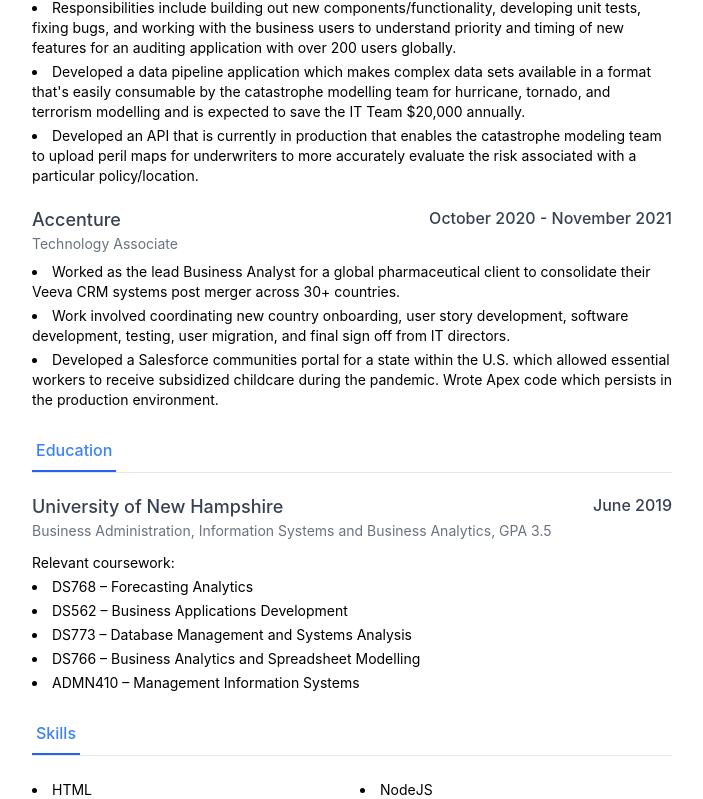
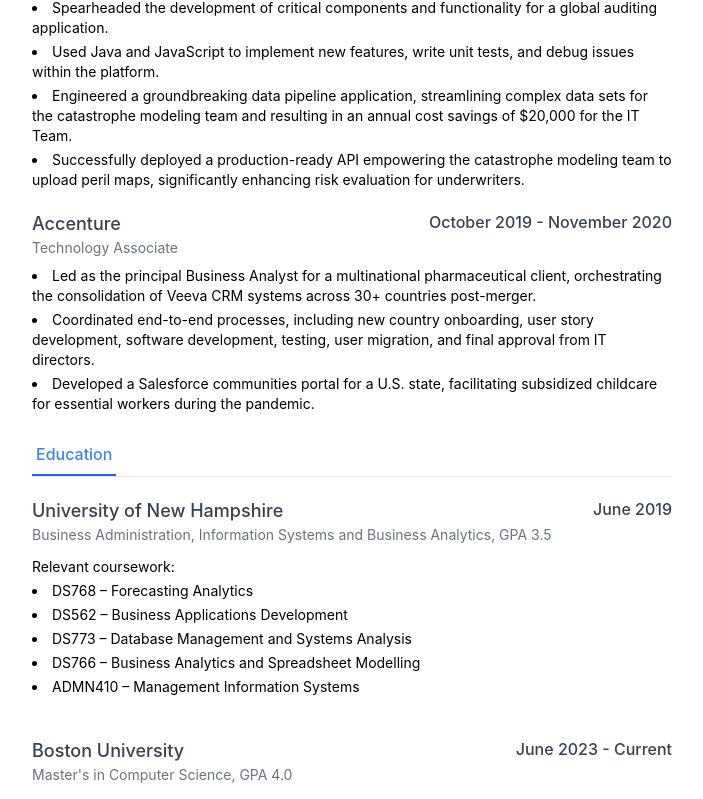
Before and after one commit to bryceschultz/resume, a React (Create React App) app: page / in a window 1280 px wide. Shown: the part 395-1194 px from the top of the page, without its empty margins (288-991 px from the left). Built offline with nearby package versions, Linux system fonts and the light colour scheme; what @fortawesome/fontawesome would draw is missing.

Commit message:
adding masters degree and updating job descriptions

```diff
--- a/src/components/Card/CardRotatingContainer.jsx
+++ b/src/components/Card/CardRotatingContainer.jsx
@@ -9,6 +9,7 @@
     const displayLastExperience = () => {
         setActiveCard(children[activeCard.props.id - 1])
     }
+
     return (
         <div className="experience-cards">
         {( activeCard.props.id !== 0 ) ? (
--- /dev/null
+++ b/src/components/Card/EducationCard/EducationCard.jsx
@@ -0,0 +1,22 @@
+const EducationCard = ({school, major, gpa, logo}) => {
+    const gpaWidthBar = ((gpa / 4) * 100);
+
+    return (
+        <div style={{maxWidth:"500px"}}>
+        <img src={logo} />
+        <div className="gpa-details">
+        <p className="text-elem shrink-0 text-left text-gray-700 text-3xl font-semibold z-10">{gpa.toFixed(1)}</p>
+        <div class="progress-bar">
+        <div class="relative flex flex-wrap items-center w-full bg-blue-100 h-2 rounded-lg">
+        <div class="bg-blue-500 flex-col h-full rounded-lg" style={{width: `${gpaWidthBar}%`, transition: "all 2s ease 0s"}}>
+            </div>
+            </div>
+            </div>
+        <p className="text-elem shrink-0 mt-0 text-left text-gray-500 text-sm font-normal z-10">{major}</p>
+        <p className="text-elem shrink-0 mt-0 text-left text-gray-500 text-sm font-normal z-10">{school}</p>
+        </div>
+        </div>
+    )
+}
+
+export default EducationCard
--- a/src/components/Card/Card.jsx
+++ b/src/components/Card/ExperienceCard/ExperienceCard.jsx
@@ -1,7 +1,7 @@
 import { useState } from 'react';
-import './Card.scss';
+import './ExperienceCard.scss';
 
-const Card = ({image, title, company, highlightedWork}) => {
+const ExperienceCard = ({image, title, company, highlightedWork}) => {
     const [showModal, setShowModal] = useState(false);
 
     return (
@@ -28,7 +28,7 @@
                             <h3 className="text-xl font-medium text-gray-900 dark:text-white">While at {company}</h3>
                         </div>
                         <div className="p-6">
-                            {highlightedWork.map((bullet => <li className="leading-relaxed text-sm text-gray-500 dark:text-gray-400">{bullet}</li>))}
+                            {highlightedWork?.map((bullet => <li className="leading-relaxed text-sm text-gray-500 dark:text-gray-400">{bullet}</li>))}
 
                         </div>
                     </div>
@@ -40,4 +40,4 @@
     )
 }
 
-export default Card;
+export default ExperienceCard;
--- a/src/components/Section/Sections/EducationSection/EducationSection.jsx
+++ b/src/components/Section/Sections/EducationSection/EducationSection.jsx
@@ -1,11 +1,16 @@
 import TitleAndSubtitle from "../../TitleAndSubtitle";
 import { useInformalToggleContext } from "../../../Toggle/context/InformalToggleContext";
 import UNH_Logo from '../../../../assets/images/UNH_Logo.svg';
+import BU_Logo from '../../../../assets/images/BU_Logo.png';
 import './EducationSection.scss';
+import CardRotatingContainer from "../../../Card/CardRotatingContainer";
+import EducationCard from "../../../Card/EducationCard/EducationCard";
 
-const relevantCoursework = ["DS768 – Forecasting Analytics", "DS562 – Business Applications Development",
+const unhRelevantCoursework = ["DS768 – Forecasting Analytics", "DS562 – Business Applications Development",
     "DS773 – Database Management and Systems Analysis", "DS766 – Business Analytics and Spreadsheet Modelling",
     "ADMN410 – Management Information Systems"]
+const buRelevantCoursework = ["CS232 – Programming with Java", "CS342 – Data Structures with Java",
+    "CS472 – Computer Architecture"]
 
 const EducationSection = () => {
     const { informalToggle } = useInformalToggleContext();
@@ -13,22 +18,22 @@
     return (
         <>
             {(informalToggle) ? (
-                <div id="education-informal">
-                    <div style={{maxWidth:"500px"}}>
-                    <img src={UNH_Logo} />
-                    <div className="gpa-details">
-                    <p className="text-elem shrink-0 text-left text-gray-700 text-3xl font-semibold z-10">3.5 GPA</p>
-                    <div class="progress-bar">
-                    <div class="relative flex flex-wrap items-center w-full bg-blue-100 h-2 rounded-lg">
-                    <div class="bg-blue-500 flex-col h-full rounded-lg" style={{width: "87.5%", transition: "all 2s ease 0s"}}>
-                        </div>
-                        </div>
-                        </div>
-                    <p className="text-elem shrink-0 mt-0 text-left text-gray-500 text-sm font-normal z-10">Information Systems & Business Analytics</p>
-                    <p className="text-elem shrink-0 mt-0 text-left text-gray-500 text-sm font-normal z-10">Peter T. Paul College of Business and Economics</p>
-                    </div>
-                    </div>
-                </div>
+                <CardRotatingContainer>
+                    <EducationCard
+                        school="Peter T. Paul College of Business and Economics"
+                        major="Information Systems & Business Analytics"
+                        gpa={3.5}
+                        logo={UNH_Logo}
+                        id={0}
+                    />
+                    <EducationCard
+                        school="Boston University"
+                        major="Master's in Computer Science"
+                        gpa={4.0}
+                        logo={BU_Logo}
+                        id={1}
+                    />
+                </CardRotatingContainer>
             ) : (
                 <>
                     <ul>
@@ -39,8 +44,19 @@
                         />
                     </ul>
                     <p className="text-elem shrink-0 mt-0 text-left text-sm font-normal mt-3">Relevant coursework: </p>
+                    <ul className="list-disc list-inside flex flex-wrap flex-col mb-10">
+                        {unhRelevantCoursework.map(((course, i) => <li key={i} className="text-elem shrink-0 mt-0 text-left text-sm font-normal mt-1">{course}</li>))}
+                    </ul>
+                    <ul>
+                        <TitleAndSubtitle
+                            title="Boston University"
+                            subtitle="Master's in Computer Science, GPA 4.0"
+                            date="June 2023 - Current"
+                        />
+                    </ul>
+                    <p className="text-elem shrink-0 mt-0 text-left text-sm font-normal mt-3">Relevant coursework: </p>
                     <ul className="list-disc list-inside flex flex-wrap flex-col">
-                        {relevantCoursework.map(((course, i) => <li key={i} className="text-elem shrink-0 mt-0 text-left text-sm font-normal mt-1">{course}</li>))}
+                        {buRelevantCoursework.map(((course, i) => <li key={i} className="text-elem shrink-0 mt-0 text-left text-sm font-normal mt-1">{course}</li>))}
                     </ul>
                 </>
             )}
--- a/src/components/Section/Sections/ExperienceSection/ExperienceSection.jsx
+++ b/src/components/Section/Sections/ExperienceSection/ExperienceSection.jsx
@@ -5,26 +5,18 @@
 import LM_Logo from '../../../../assets/images/LibertyMutual_Logo.png';
 import ACN_Logo from '../../../../assets/images/Accenture_Logo.png';
 import CardRotatingContainer from "../../../Card/CardRotatingContainer";
-import Card from "../../../Card/Card";
+import Card from "../../../Card/ExperienceCard/ExperienceCard";
 
 const libertyExperience = [
-    `Responsibilities include building out new components/functionality, developing unit tests,
-    fixing bugs, and working with the business users to understand priority and timing of new features
-     for an auditing application with over 200 users globally.`,
-    `Developed a data pipeline application which makes complex data sets available in a format
-    that's easily consumable by the catastrophe modelling team for hurricane, tornado, and terrorism modelling and
-    is expected to save the IT Team $20,000 annually.`,
-    `Developed an API that is currently in production that enables the catastrophe modeling team to upload peril maps for underwriters to
-    more accurately evaluate the risk associated with a particular policy/location.`
+    'Spearheaded the development of critical components and functionality for a global auditing application.',
+    'Used Java and JavaScript to implement new features, write unit tests, and debug issues within the platform.',
+    'Engineered a groundbreaking data pipeline application, streamlining complex data sets for the catastrophe modeling team and resulting in an annual cost savings of $20,000 for the IT Team.',
+    'Successfully deployed a production-ready API empowering the catastrophe modeling team to upload peril maps, significantly enhancing risk evaluation for underwriters.'
 ]
 const accentureExperience = [
-    `Worked as the lead Business Analyst for a global pharmaceutical client to consolidate their
-    Veeva CRM systems post merger across 30+ countries.`,
-    `Work involved coordinating new country onboarding, user story development, software development, testing,
-     user migration, and final sign off from IT directors.`,
-    `Developed a Salesforce communities portal for a state within the U.S. which allowed
-    essential workers to receive subsidized childcare during the pandemic. Wrote Apex
-    code which persists in the production environment.`
+    'Led as the principal Business Analyst for a multinational pharmaceutical client, orchestrating the consolidation of Veeva CRM systems across 30+ countries post-merger.',
+    'Coordinated end-to-end processes, including new country onboarding, user story development, software development, testing, user migration, and final approval from IT directors.',
+    'Developed a Salesforce communities portal for a U.S. state, facilitating subsidized childcare for essential workers during the pandemic.'
 ]
 
 const ExperienceSection = () => {
@@ -57,7 +49,7 @@
                     <TitleAndSubtitle
                         title="Liberty Mutual Insurance"
                         subtitle="Software Engineer"
-                        date="November 2021 - Present"
+                        date="November 2020 - Present"
                     />
                     <ul className="list-disc list-inside bullet-list mb-5">
                         {libertyExperience.map(((bullet, i) => <li key={i} className="text-elem shrink-0 mt-0 text-left text-sm font-normal mt-1">{bullet}</li>))}
@@ -65,7 +57,7 @@
                     <TitleAndSubtitle
                         title="Accenture"
                         subtitle="Technology Associate"
-                        date="October 2020 - November 2021"
+                        date="October 2019 - November 2020"
                     />
                     <ul className="list-disc list-inside bullet-list">
                         {accentureExperience.map(((bullet, i) => <li key={i} className="text-elem shrink-0 mt-0 text-left text-sm font-normal mt-1">{bullet}</li>))}
```
Also changed, not shown: src/assets/images/BU_Logo.png (added), src/components/Card/ExperienceCard/ExperienceCard.scss (renamed from src/components/Card/Card.scss), 1 other file (tests, documents, lock files or other folders).
